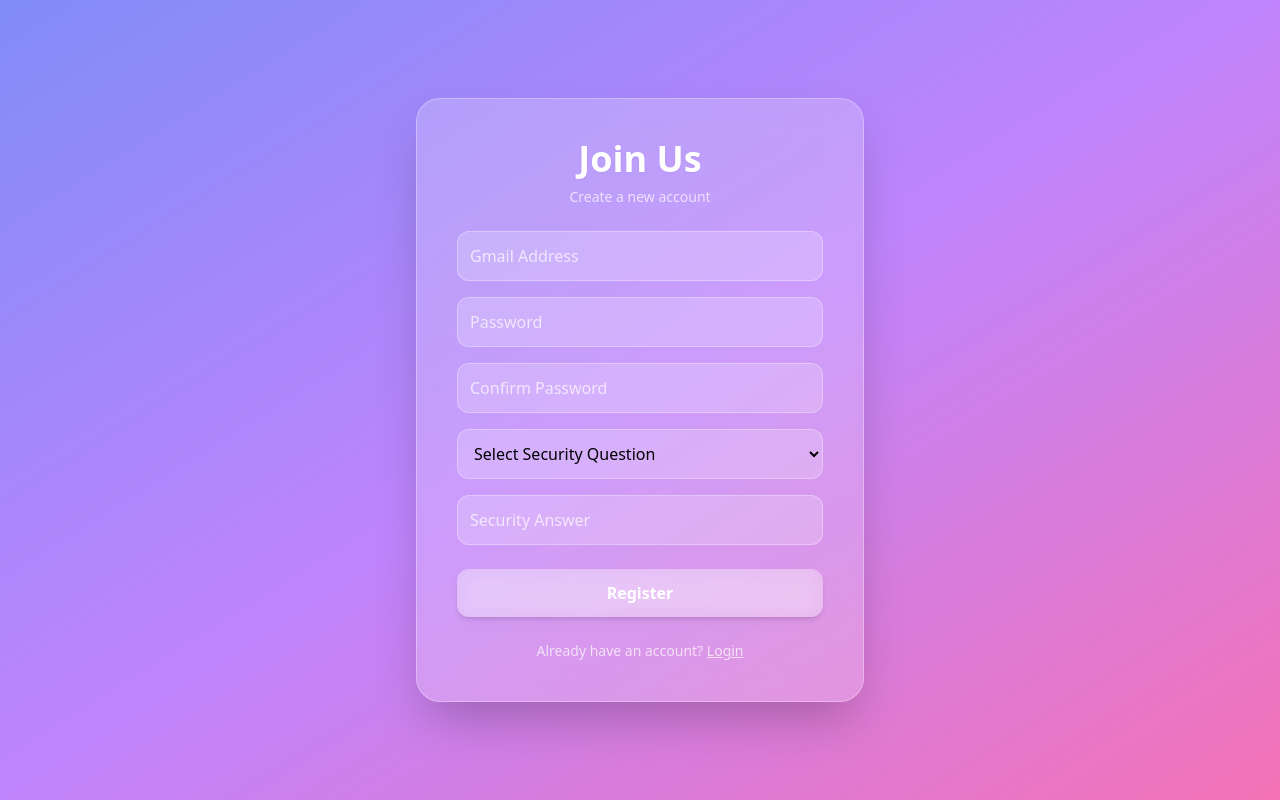
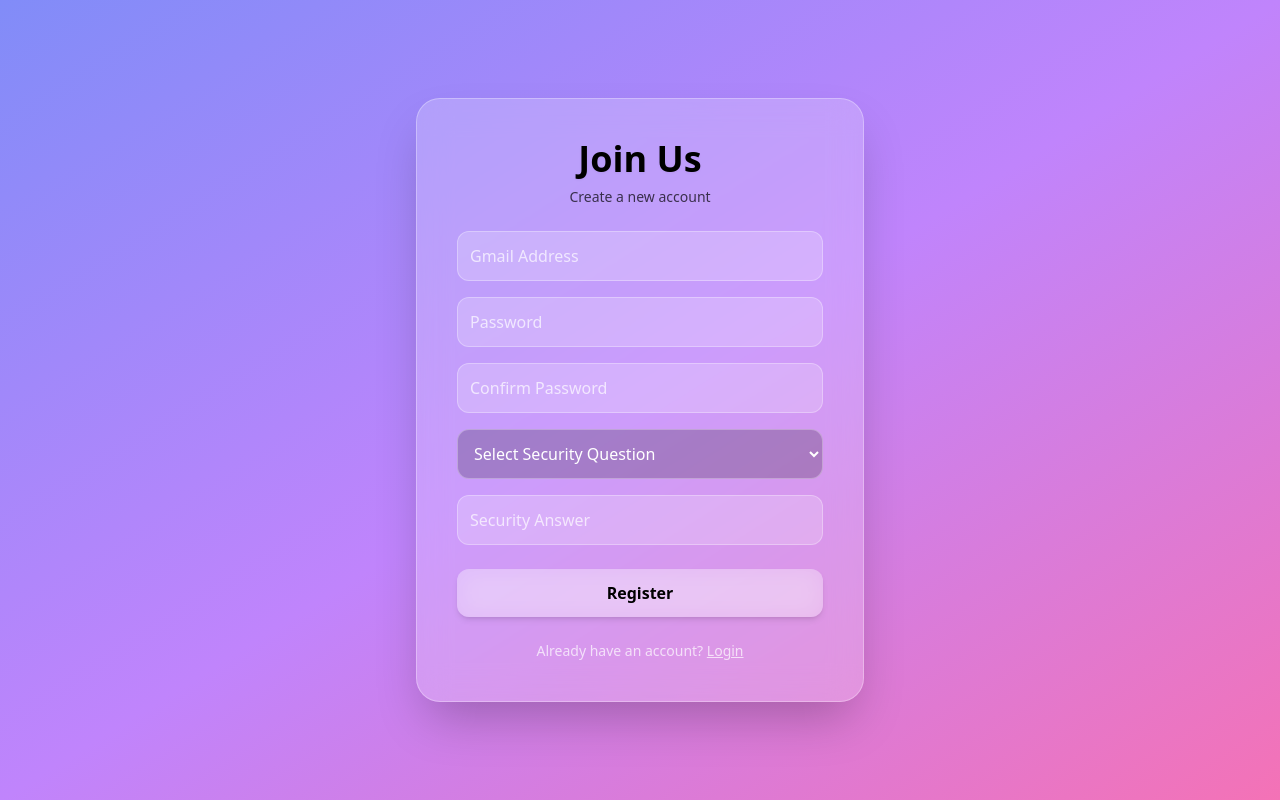
Before and after one commit to jariusismyname/taskmanager2, a Next.js app: page /register in a window 1280 px wide. Built offline with nearby package versions, Linux system fonts and the light colour scheme.

Commit message:
taskmanagercolortext

```diff
--- a/app/globals.css
+++ b/app/globals.css
@@ -9,4 +9,5 @@
 
 .animate-fade-in-up {
   animation: fade-in-up 0.6s ease-out forwards;
+
 }
--- a/app/home/page.tsx
+++ b/app/home/page.tsx
@@ -74,7 +74,7 @@ return (
                     onClick={() => router.push(`/task/${task.id}`)}
                     className="bg-white/30 backdrop-blur-md border border-white/20 rounded-2xl p-5 shadow-xl hover:shadow-2xl transition-all transform hover:scale-[1.02] cursor-pointer group"
                   >
-                    <h3 className="text-xl font-bold text-black group-hover:text-indigo-100 transition-all">
+                    <h3 className="text-xl font-bold text-black group-hover:text-black-100 transition-all">
                       {task.title}
                     </h3>
                     <p className="text-sm text-black/70 mt-2 line-clamp-2">
--- a/components/AuthForm.tsx
+++ b/components/AuthForm.tsx
@@ -80,10 +80,10 @@ const userExists = users.find((u) => u.gmail === gmail);
         className="w-full max-w-md bg-white/20 backdrop-blur-lg rounded-3xl shadow-2xl p-10 space-y-6 border border-white/30 transition-all"
       >
         <div className="text-center space-y-2">
-          <h1 className="text-4xl font-extrabold text-white drop-shadow-sm">
+          <h1 className="text-4xl font-extrabold text-black drop-shadow-sm">
             {type === "login" ? "Welcome Back" : "Join Us"}
           </h1>
-          <p className="text-white/70 text-sm">
+          <p className="text-black/70 text-sm">
             {type === "login" ? "Login to your account" : "Create a new account"}
           </p>
         </div>
@@ -120,7 +120,7 @@ const userExists = users.find((u) => u.gmail === gmail);
               <select
                 value={securityQuestion}
                 onChange={(e) => setSecurityQuestion(e.target.value)}
-                className="w-full p-3 rounded-xl bg-white/20 text-black border border-white/30 focus:outline-none focus:ring-2 focus:ring-white/60 transition"
+                className="w-full p-3 rounded-xl bg-black/20 text-white border border-white/30 focus:outline-none focus:ring-2 focus:ring-white/60 transition"
                 required
               >
                 <option value="">Select Security Question</option>
@@ -143,7 +143,7 @@ const userExists = users.find((u) => u.gmail === gmail);
 
         <button
           type="submit"
-          className="w-full py-3 bg-white/30 hover:bg-white/40 text-white font-semibold rounded-xl transition shadow-md backdrop-blur-md"
+          className="w-full py-3 bg-white/30 hover:bg-white/40 text-black font-semibold rounded-xl transition shadow-md backdrop-blur-md"
         >
           {type === "login" ? "Login" : "Register"}
         </button>
```
